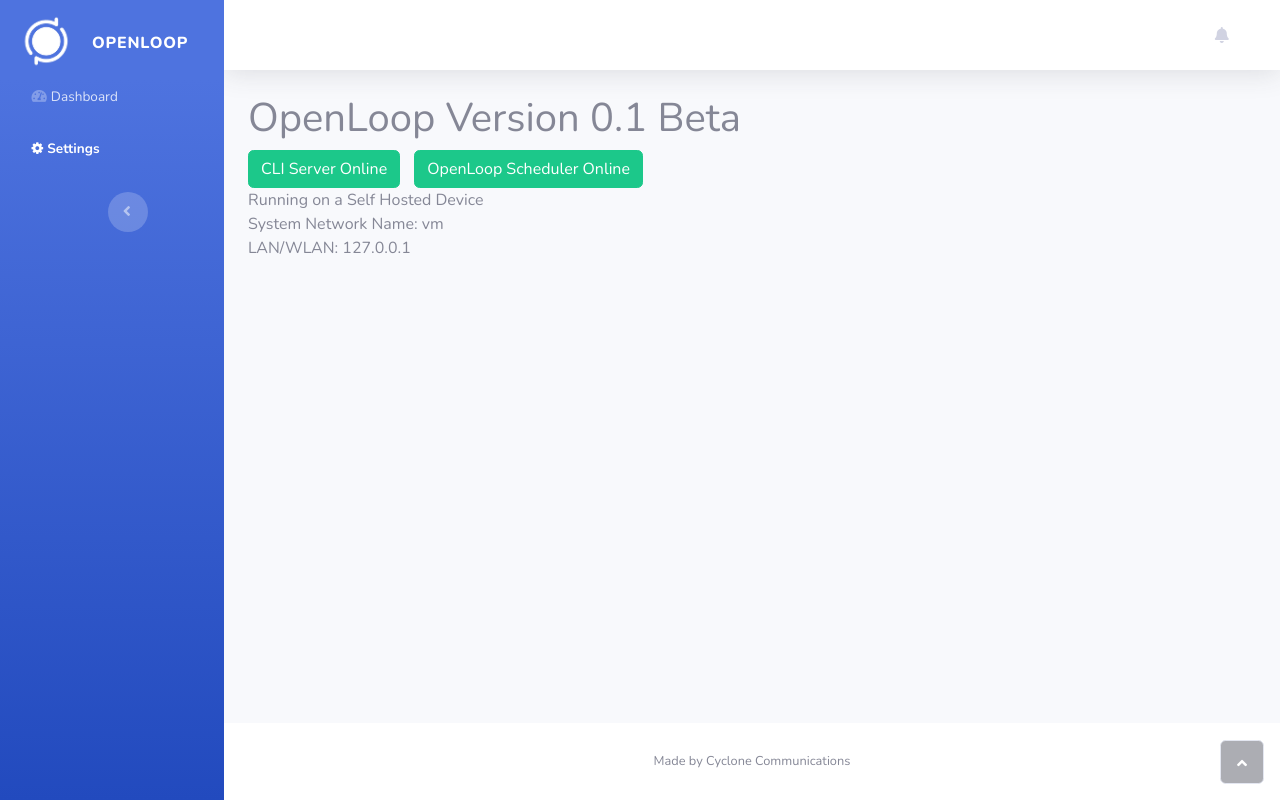
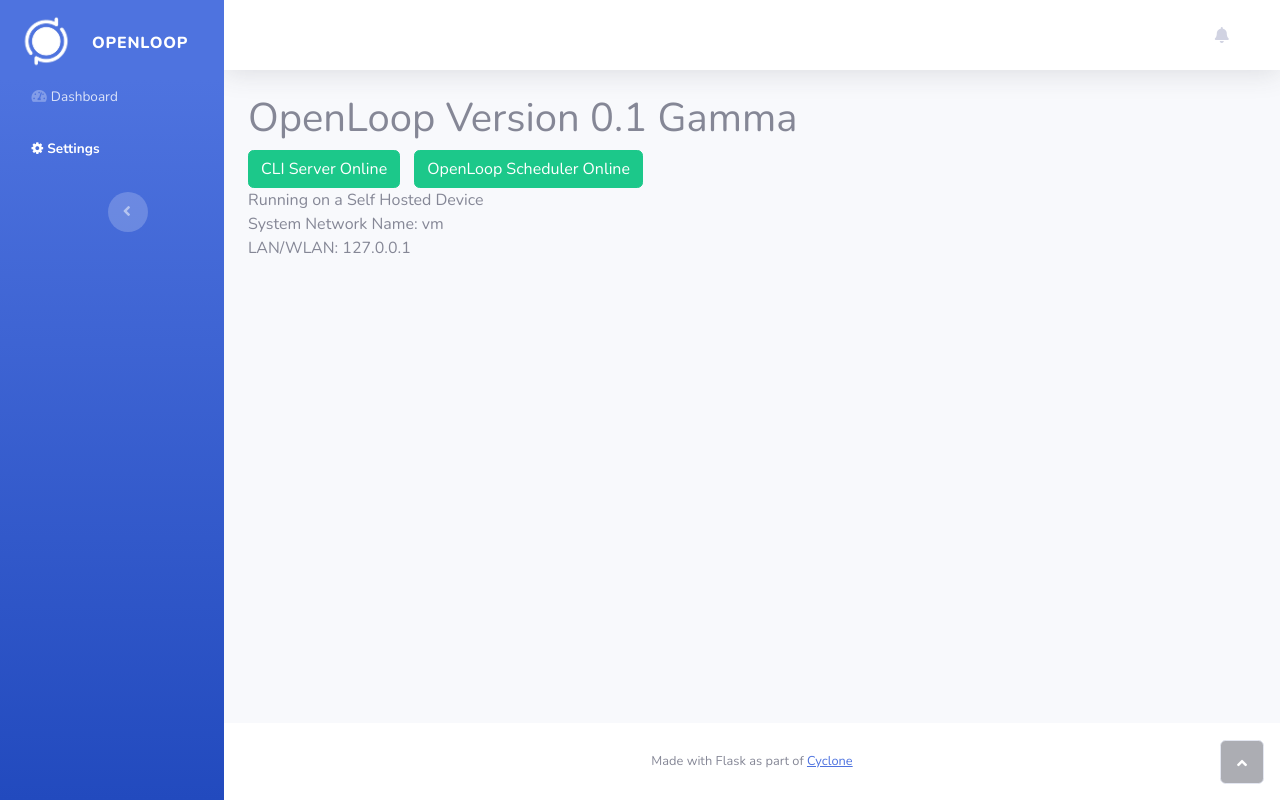
Before and after one commit to CycloneBiz/OpenLoop-Classic, a Flask app: page /settings in a window 1280 px wide. Run offline with Flask 2, Linux system fonts and the light colour scheme; parts of the project's set-up code (start-up, migrations or seed data) failed here and were passed over; some libraries are stand-ins or nearby versions.

Commit message:
New version

```diff
--- a/openloop/version.py
+++ b/openloop/version.py
@@ -1,3 +1,3 @@
 version = 0.1
-code = "Beta"
+code = "Gamma"
 device = "Self Hosted Device"
--- a/templates/404.html
+++ b/templates/404.html
@@ -86,7 +86,7 @@
             </div>
             <footer class="bg-white sticky-footer">
                 <div class="container my-auto">
-                    <div class="text-center my-auto copyright"><span>Made by Cyclone Communications</span></div>
+                    <div class="text-center my-auto copyright"><span>Made with Flask as part of <a href="https://github.com/CycloneBiz">Cyclone</a></span></div>
                 </div>
             </footer>
         </div><a class="border rounded d-inline scroll-to-top" href="#page-top"><i class="fas fa-angle-up"></i></a>
--- a/templates/index.html
+++ b/templates/index.html
@@ -167,7 +167,7 @@
             </div>
             <footer class="bg-white sticky-footer">
                 <div class="container my-auto">
-                    <div class="text-center my-auto copyright"><span>Made by Cyclone Communications</span></div>
+                    <div class="text-center my-auto copyright"><span>Made with Flask as part of <a href="https://github.com/CycloneBiz">Cyclone</a></span></div>
                 </div>
             </footer>
         </div><a class="border rounded d-inline scroll-to-top" href="#page-top"><i class="fas fa-angle-up"></i></a>
--- a/templates/sensor.html
+++ b/templates/sensor.html
@@ -136,7 +136,7 @@
             </div>
             <footer class="bg-white sticky-footer">
                 <div class="container my-auto">
-                    <div class="text-center my-auto copyright"><span>Made by Cyclone Communications</span></div>
+                    <div class="text-center my-auto copyright"><span>Made with Flask as part of <a href="https://github.com/CycloneBiz">Cyclone</a></span></div>
                 </div>
             </footer>
         </div><a class="border rounded d-inline scroll-to-top" href="#page-top"><i class="fas fa-angle-up"></i></a>
--- a/templates/settings.html
+++ b/templates/settings.html
@@ -83,7 +83,7 @@
             </div>
             <footer class="bg-white sticky-footer">
                 <div class="container my-auto">
-                    <div class="text-center my-auto copyright"><span>Made by Cyclone Communications</span></div>
+                    <div class="text-center my-auto copyright"><span>Made with Flask as part of <a href="https://github.com/CycloneBiz">Cyclone</a></span></div>
                 </div>
             </footer>
         </div><a class="border rounded d-inline scroll-to-top" href="#page-top"><i class="fas fa-angle-up"></i></a>
```
